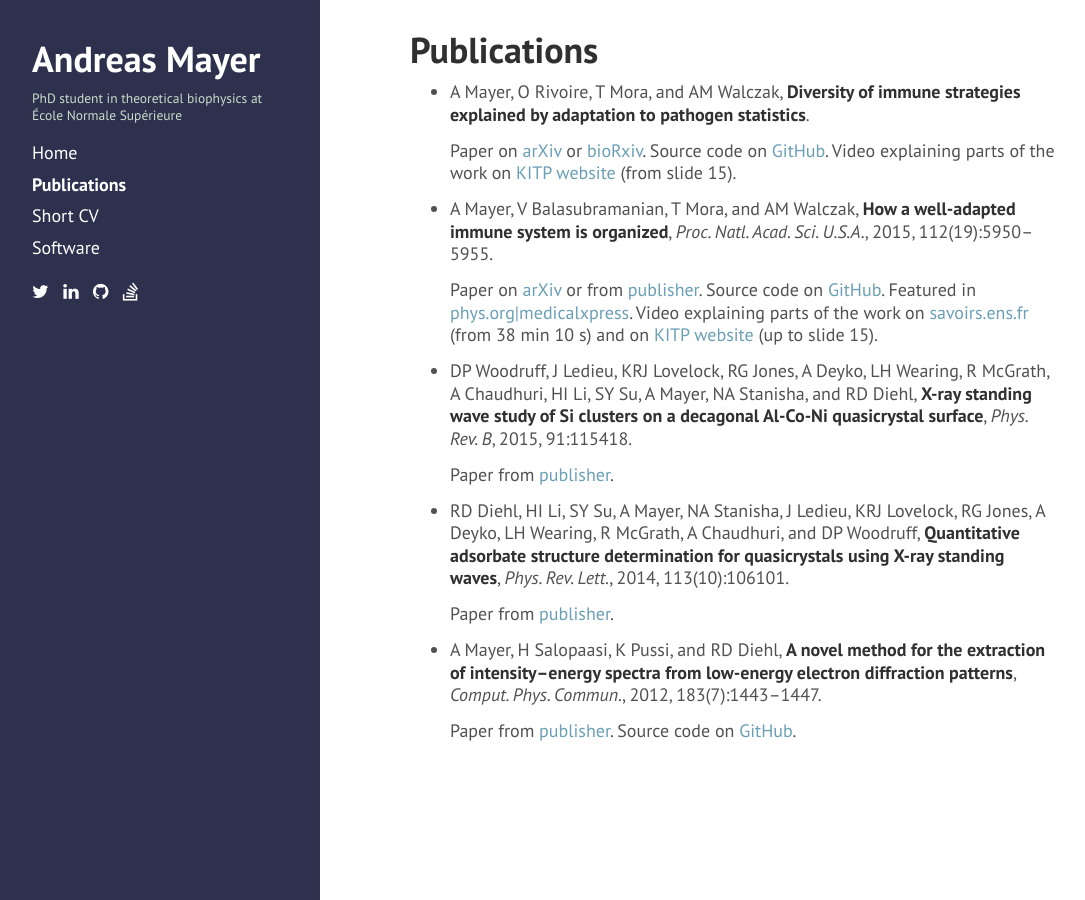
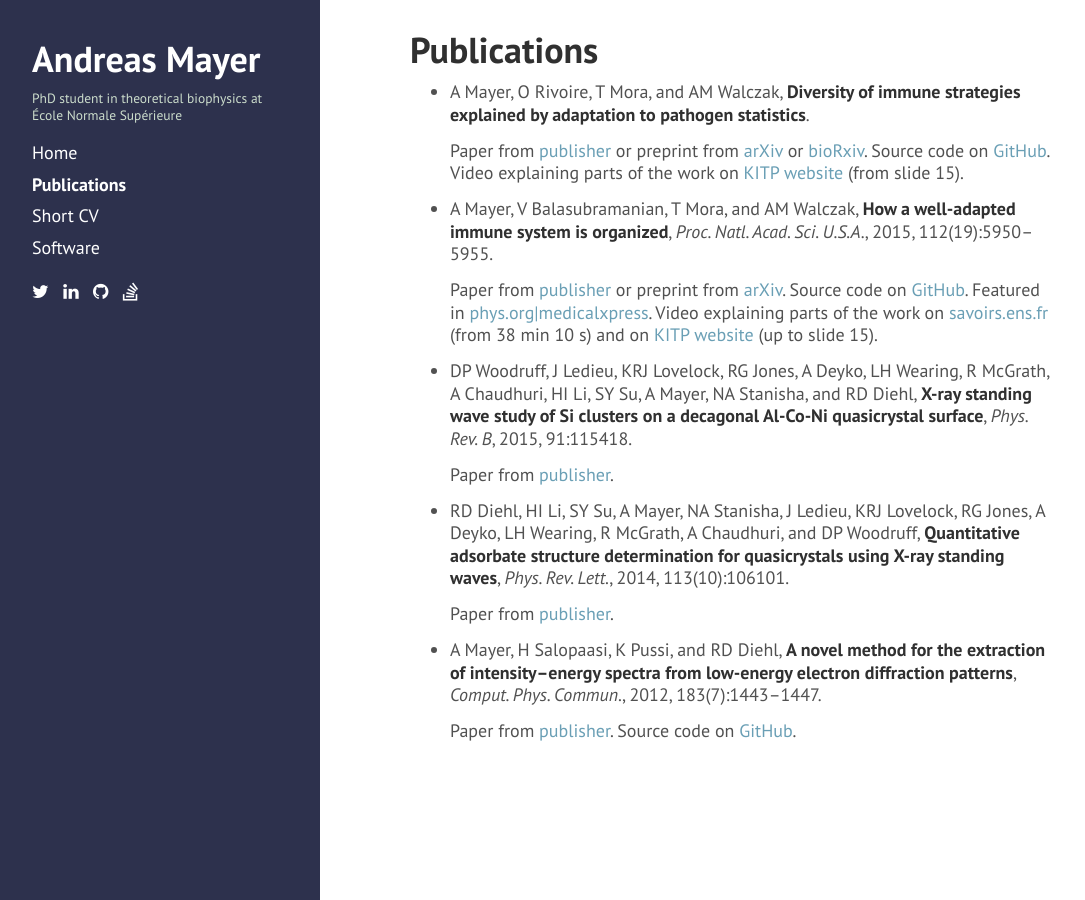
Before and after one commit to andim/andim.github.io, a Jekyll site: the page built from publications.md, in a window 1280 px wide. Shown: the whole page, without its empty margins (4-1089 px from the left). Built offline with Jekyll 4.4.1, drawn with Linux system fonts in a browser that asks for light colours; nearby versions of some CDN libraries.

Commit message:
publication list updated with PNAS link

```diff
--- a/publications.md
+++ b/publications.md
@@ -5,13 +5,13 @@ title: Publications
 
 *   A Mayer, O Rivoire, T Mora, and AM Walczak, **Diversity of immune strategies explained by adaptation to pathogen statistics**.
 
-    Paper on [arXiv](http://arxiv.org/abs/1511.08836) or [bioRxiv](http://biorxiv.org/content/early/2015/11/27/033159).
+    Paper from [publisher](http://dx.doi.org/10.1073/pnas.1600663113) or preprint from [arXiv](http://arxiv.org/abs/1511.08836) or [bioRxiv](http://biorxiv.org/content/early/2015/11/27/033159).
     Source code on [GitHub](https://github.com/andim/evolimmune).
     Video explaining parts of the work on [KITP website](http://online.kitp.ucsb.edu/online/immuno16/walczak/) (from slide 15).
 
 *   A Mayer, V Balasubramanian, T Mora, and AM Walczak, **How a well-adapted immune system is organized**, *Proc. Natl. Acad. Sci. U.S.A.*, 2015, 112(19):5950--5955.
 
-    Paper on [arXiv](http://arxiv.org/abs/1407.6888) or from [publisher](http://dx.doi.org/10.1073/pnas.1421827112).
+    Paper from [publisher](http://dx.doi.org/10.1073/pnas.1421827112) or preprint from [arXiv](http://arxiv.org/abs/1407.6888).
     Source code on [GitHub](https://github.com/andim/optimmune).
     Featured in [phys.org|medicalxpress](http://medicalxpress.com/news/2015-05-host-thyself-immune-self-organizes-minimize.html).
     Video explaining parts of the work on [savoirs.ens.fr](http://www.savoirs.ens.fr/expose.php?id=2333) (from 38 min 10 s) and on [KITP website](http://online.kitp.ucsb.edu/online/immuno16/walczak/) (up to slide 15).
```
